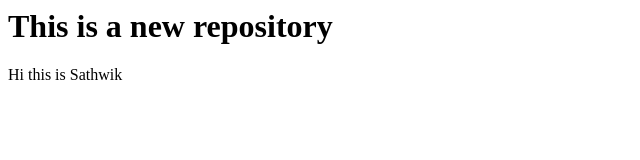
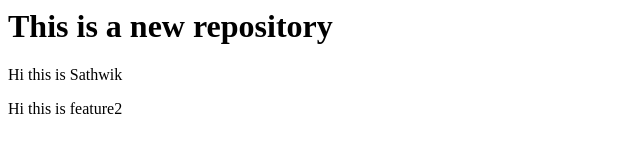
Before and after one commit to SathwikNarla/LocalRepo, a plain HTML site: page index.html in a window 1280 px wide. Shown: the whole page, without its empty margins (0-640 px from the left). Drawn offline with Linux system fonts and the light colour scheme.

Commit message:
Add new features

```diff
--- a/index.html
+++ b/index.html
@@ -1,2 +1,3 @@
 <h1>This is a new repository</h1>
 <p>Hi this is Sathwik</p>
+<p>Hi this is feature2</p>
```
